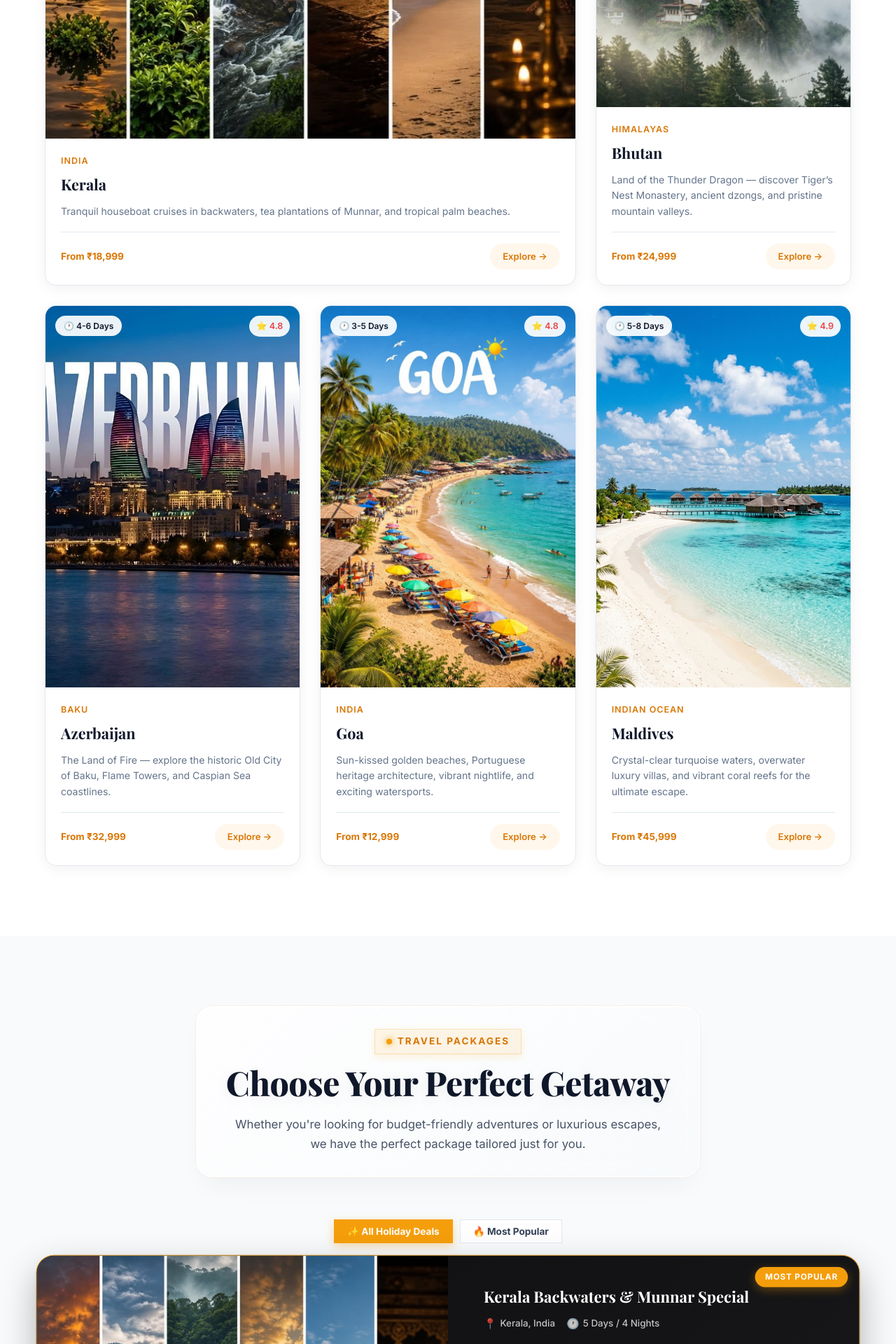
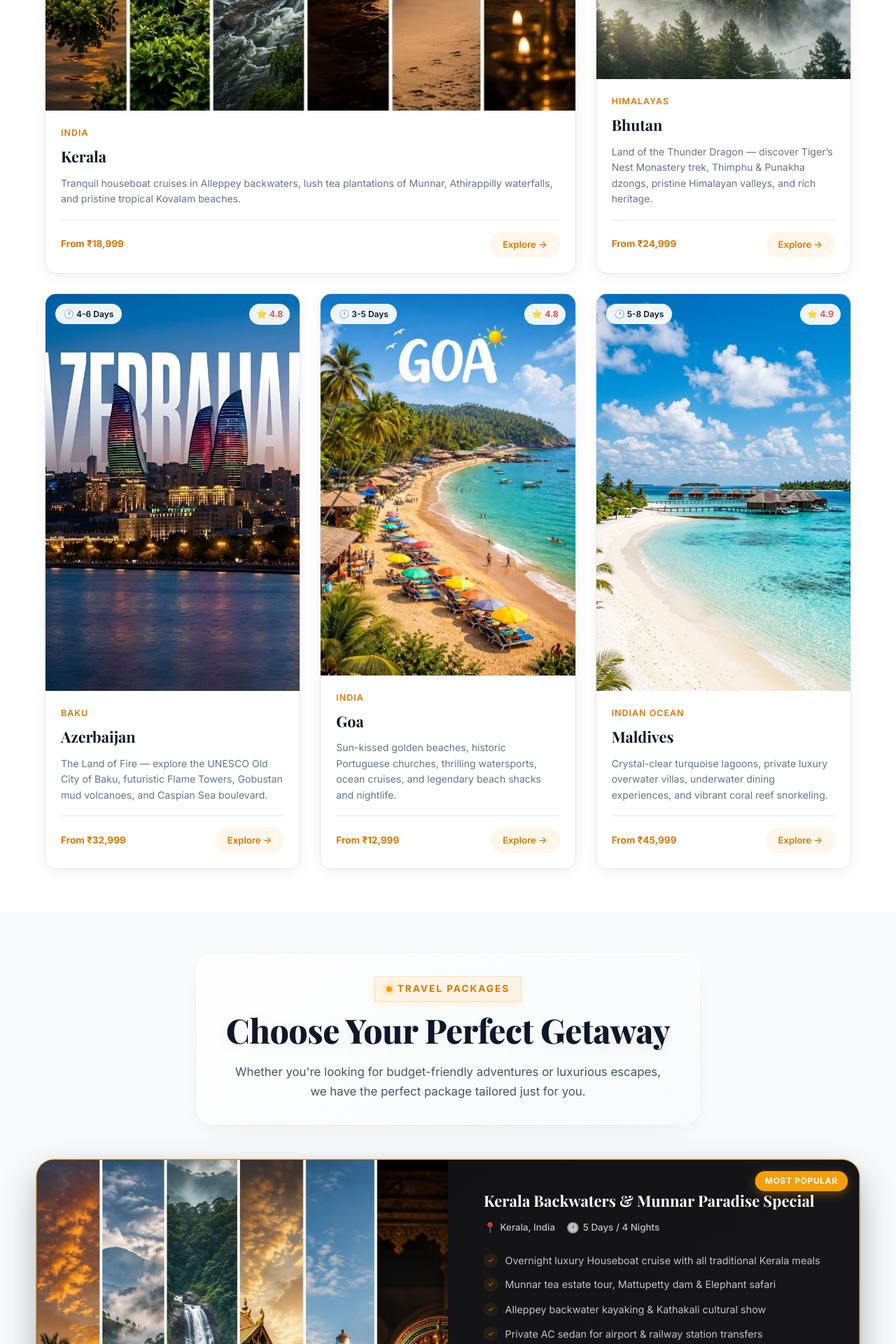
Before and after one commit to Shibinashiq/akshay, a React (Vite) app: page / in a window 1280 px wide. Shown: the part 2411-4331 px from the top of the page at 70% size. Built offline with nearby package versions, Linux system fonts and the light colour scheme.

Commit message:
feat: enhance UI with bento grid destinations, infinite testimonials marquee, and 3D hero background animations

```diff
--- a/src/components/Packages/Packages.jsx
+++ b/src/components/Packages/Packages.jsx
@@ -1,15 +1,9 @@
-import { useState } from 'react';
 import { packages } from '../../data/content';
 import { useScrollReveal } from '../../hooks/useScrollReveal';
 import './Packages.css';
 
 function Packages() {
   const sectionRef = useScrollReveal();
-  const [filter, setFilter] = useState('all');
-
-  const filteredPackages = filter === 'popular'
-    ? packages.filter(p => p.popular)
-    : packages;
 
   return (
     <section className="packages" id="packages" ref={sectionRef} aria-label="Travel Packages">
@@ -22,24 +16,8 @@ function Packages() {
         </p>
       </div>
 
-      {/* Modern Mobile Filter Tabs */}
-      <div className="packages-mobile-tabs">
-        <button
-          className={`package-tab-btn ${filter === 'all' ? 'active' : ''}`}
-          onClick={() => setFilter('all')}
-        >
-          ✨ All Holiday Deals
-        </button>
-        <button
-          className={`package-tab-btn ${filter === 'popular' ? 'active' : ''}`}
-          onClick={() => setFilter('popular')}
-        >
-          🔥 Most Popular
-        </button>
-      </div>
-
       <div className="packages-grid">
-        {filteredPackages.map((pkg, index) => (
+        {packages.map((pkg, index) => (
           <article
             key={pkg.id}
             className={`package-card ${pkg.popular ? 'popular' : ''} reveal reveal-delay-${index + 1}`}
--- a/src/data/content.js
+++ b/src/data/content.js
@@ -26,7 +26,7 @@ export const destinations = [
     name: 'Kerala',
     country: 'India',
     image: destKerala,
-    description: 'Tranquil houseboat cruises in backwaters, tea plantations of Munnar, and tropical palm beaches.',
+    description: 'Tranquil houseboat cruises in Alleppey backwaters, lush tea plantations of Munnar, Athirappilly waterfalls, and pristine tropical Kovalam beaches.',
     price: 'From ₹18,999',
     rating: 4.9,
     duration: '5-7 Days',
@@ -36,7 +36,7 @@ export const destinations = [
     name: 'Dubai',
     country: 'UAE',
     image: destDubai,
-    description: 'Experience futuristic architecture, luxury shopping, desert safaris, and the iconic Burj Khalifa.',
+    description: 'Experience futuristic luxury, desert safaris with dune bashing, Burj Khalifa 124th floor view, Marina dhow cruises, and World-class shopping malls.',
     price: 'From ₹34,999',
     rating: 4.9,
     duration: '4-6 Days',
@@ -46,7 +46,7 @@ export const destinations = [
     name: 'Bhutan',
     country: 'Himalayas',
     image: destBhutan,
-    description: 'Land of the Thunder Dragon — discover Tiger’s Nest Monastery, ancient dzongs, and pristine mountain valleys.',
+    description: 'Land of the Thunder Dragon — discover Tiger’s Nest Monastery trek, Thimphu & Punakha dzongs, pristine Himalayan valleys, and rich heritage.',
     price: 'From ₹24,999',
     rating: 4.9,
     duration: '5-7 Days',
@@ -56,7 +56,7 @@ export const destinations = [
     name: 'Azerbaijan',
     country: 'Baku',
     image: destAzerbaijan,
-    description: 'The Land of Fire — explore the historic Old City of Baku, Flame Towers, and Caspian Sea coastlines.',
+    description: 'The Land of Fire — explore the UNESCO Old City of Baku, futuristic Flame Towers, Gobustan mud volcanoes, and Caspian Sea boulevard.',
     price: 'From ₹32,999',
     rating: 4.8,
     duration: '4-6 Days',
@@ -66,7 +66,7 @@ export const destinations = [
     name: 'Goa',
     country: 'India',
     image: destGoa,
-    description: 'Sun-kissed golden beaches, Portuguese heritage architecture, vibrant nightlife, and exciting watersports.',
+    description: 'Sun-kissed golden beaches, historic Portuguese churches, thrilling watersports, ocean cruises, and legendary beach shacks and nightlife.',
     price: 'From ₹12,999',
     rating: 4.8,
     duration: '3-5 Days',
@@ -76,7 +76,7 @@ export const destinations = [
     name: 'Maldives',
     country: 'Indian Ocean',
     image: destMaldives,
-    description: 'Crystal-clear turquoise waters, overwater luxury villas, and vibrant coral reefs for the ultimate escape.',
+    description: 'Crystal-clear turquoise lagoons, private luxury overwater villas, underwater dining experiences, and vibrant coral reef snorkeling.',
     price: 'From ₹45,999',
     rating: 4.9,
     duration: '5-8 Days',
@@ -86,52 +86,54 @@ export const destinations = [
 export const packages = [
   {
     id: 1,
-    title: 'Kerala Backwaters & Munnar Special',
+    title: 'Kerala Backwaters & Munnar Paradise Special',
     tier: 'Trending',
     price: '₹18,999',
     duration: '5 Days / 4 Nights',
     destination: 'Kerala, India',
     image: destKerala,
     highlights: [
-      'Houseboat cruise with all meals',
-      'Munnar tea plantation tours',
-      'Alleppey backwater stays',
-      'Airport & station transfers',
-      'Daily breakfast & dinner',
+      'Overnight luxury Houseboat cruise with all traditional Kerala meals',
+      'Munnar tea estate tour, Mattupetty dam & Elephant safari',
+      'Alleppey backwater kayaking & Kathakali cultural show',
+      'Private AC sedan for airport & railway station transfers',
+      '4-Star resort stay with complimentary breakfast & dinner',
+      'Spices plantation visit & Ayurvedic wellness massage coupon',
     ],
     popular: true,
   },
   {
     id: 2,
-    title: 'Dubai Luxury & Desert Safari Package',
+    title: 'Dubai Grand Luxury & Desert Safari Package',
     tier: 'Premium',
     price: '₹34,999',
     duration: '6 Days / 5 Nights',
     destination: 'Dubai, UAE',
     image: destDubai,
     highlights: [
-      'Burj Khalifa 124th floor tickets',
-      'Desert Safari with BBQ dinner',
-      'Marina Dhow Dinner Cruise',
-      '4-Star hotel stay with breakfast',
-      'Express Dubai Visa assistance',
+      'Burj Khalifa 124th & 125th floor observation deck tickets',
+      '4x4 Desert Safari with Dune Bashing, Camel Ride & BBQ Dinner',
+      'Dubai Marina luxury Dhow Dinner Cruise with Live Tanoura Show',
+      'Abu Dhabi Full Day City Tour including Sheikh Zayed Grand Mosque',
+      '4-Star central Dubai hotel stay with daily breakfast',
+      'Express Dubai Visa processing & Airport transfer included',
     ],
     popular: true,
   },
   {
     id: 3,
-    title: 'Bhutan Himalayan Paradise Tour',
+    title: 'Bhutan Himalayan Kingdom Discovery Tour',
     tier: 'Exclusive',
     price: '₹24,999',
     duration: '6 Days / 5 Nights',
     destination: 'Bhutan',
     image: destBhutan,
     highlights: [
-      'Paro Tiger’s Nest monastery trek',
-      'Thimphu & Punakha sightseeing',
-      'Traditional Bhutanese cultural show',
-      'Full SDF & permit processing',
-      '3-Star deluxe hotel & meals',
+      'Guided trek to world-famous Paro Taktsang (Tiger’s Nest)',
+      'Thimphu & Punakha Suspension Bridge sightseeing tour',
+      'Traditional Bhutanese cultural dance performance & archery',
+      'Full Sustainable Development Fee (SDF) & entry permits included',
+      'Deluxe 3-Star hotel accommodation with all daily meals',
     ],
     popular: false,
   },
--- a/src/index.css
+++ b/src/index.css
@@ -50,7 +50,7 @@
   --font-body: 'Inter', -apple-system, BlinkMacSystemFont, sans-serif;
 
   /* Spacing */
-  --section-padding: 100px 0;
+  --section-padding: 60px 0;
   --container-max: 1200px;
   --container-padding: 0 24px;
 
```
